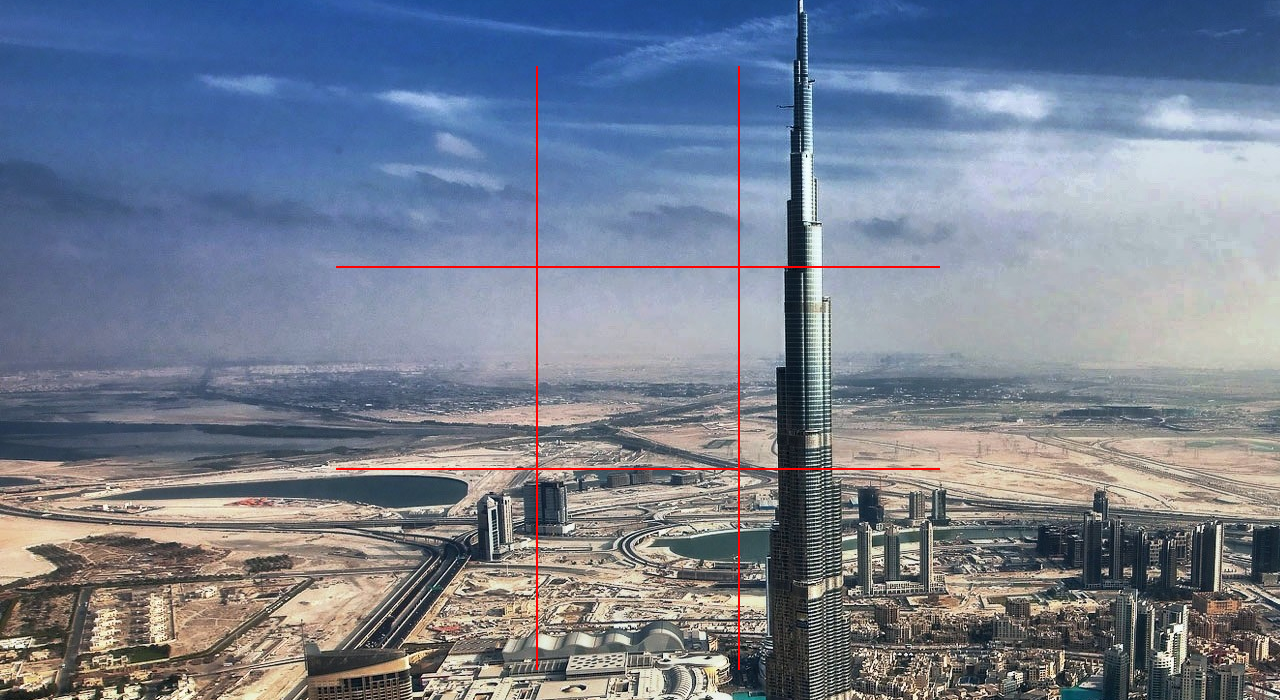
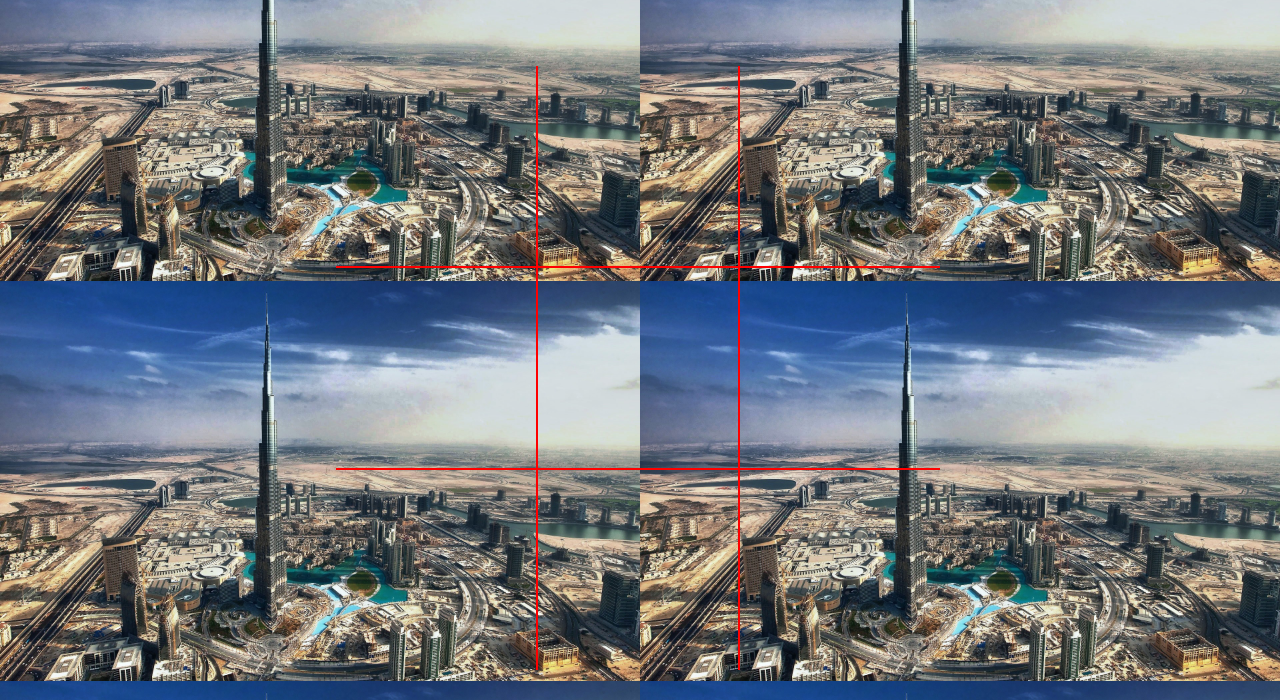
Before and after one commit to muzaffarkhanit/devtest, a plain HTML site: page index.html in a window 1280 px wide. Shown: the part 119-819 px from the top of the page. Drawn offline with Linux system fonts and the light colour scheme; a web font is replaced by a local one.

Commit message:
Update style.css

```diff
--- a/style.css
+++ b/style.css
@@ -5,7 +5,7 @@ font-family: 'Cookie', cursive;
 font-family: 'Marcellus SC', serif;
 user-select:none;
 }
-html{background-image:url("2.jpg");}
+html{background-image:url("2.jpg");background-size:50%;}
 h2
 {
 font-size:65px;
```
